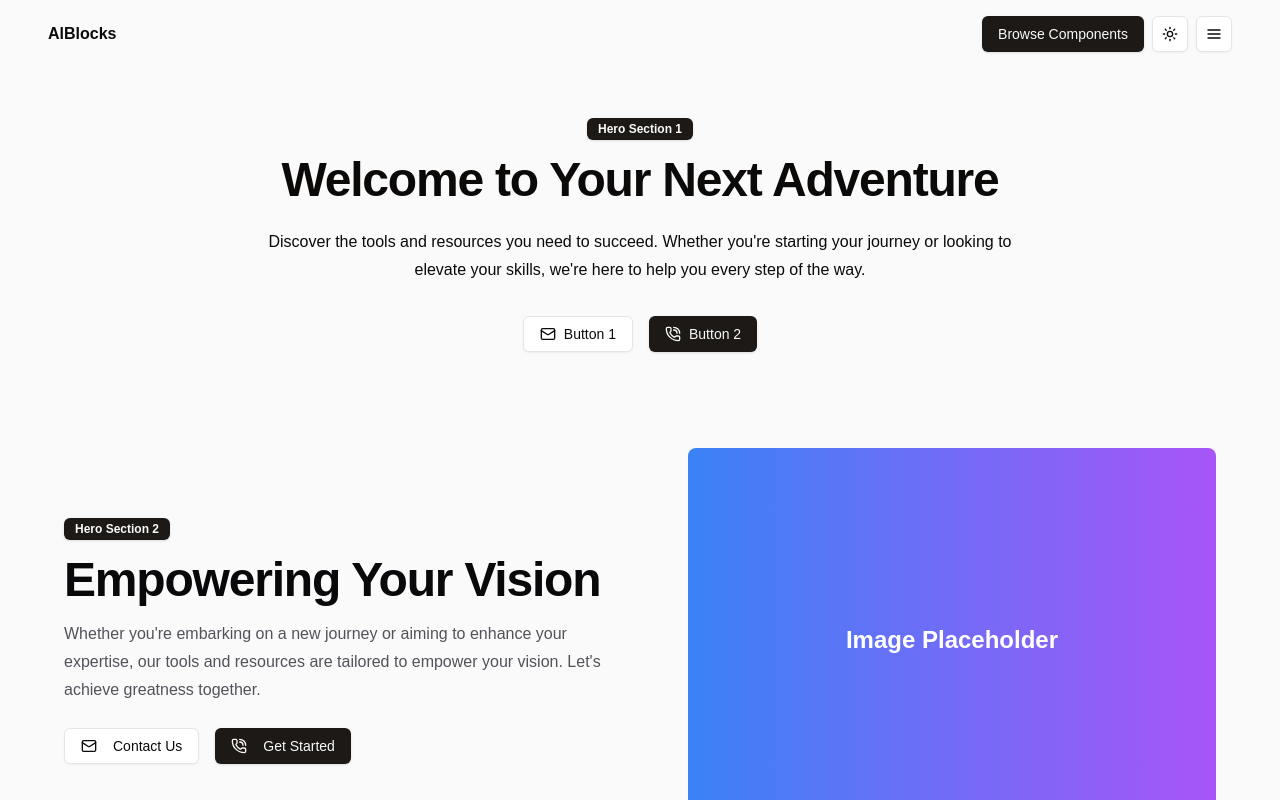
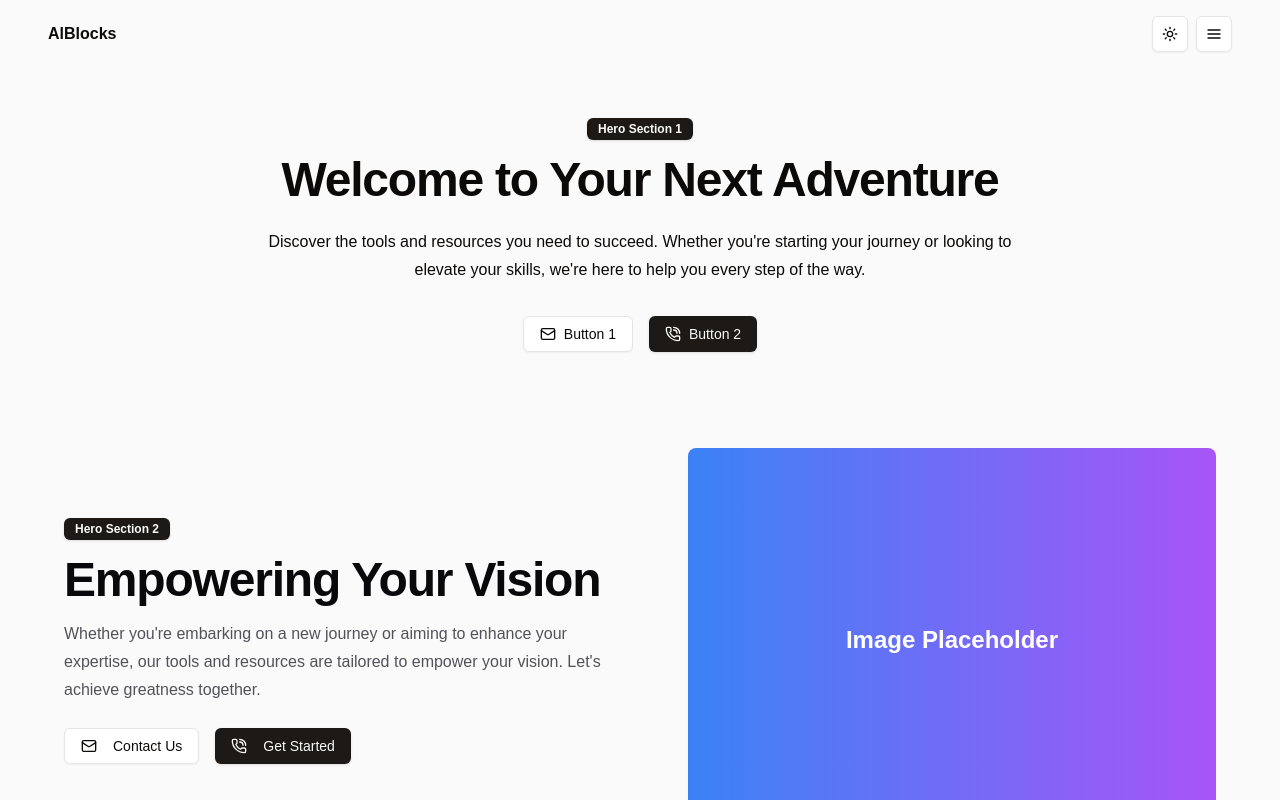
Before and after one commit to alif7laksono/al-blocks, a Next.js app: page /components in a window 1280 px wide. Shown: the top 800 px of the page. Built offline with nearby package versions, Linux system fonts and the light colour scheme.

Commit message:
remove button on navbar

```diff
--- a/app/components/Navbar.tsx
+++ b/app/components/Navbar.tsx
@@ -33,9 +33,6 @@ export default function Navbar() {
         </div>
         {/* Navigation Links */}
         <div className="flex justify-center items-center gap-2">
-          <Link href="/components">
-            <Button variant="default">Browse Components</Button>
-          </Link>
           <DropdownMenu>
             <DropdownMenuTrigger asChild>
               <Button variant="outline" size="icon">
```
